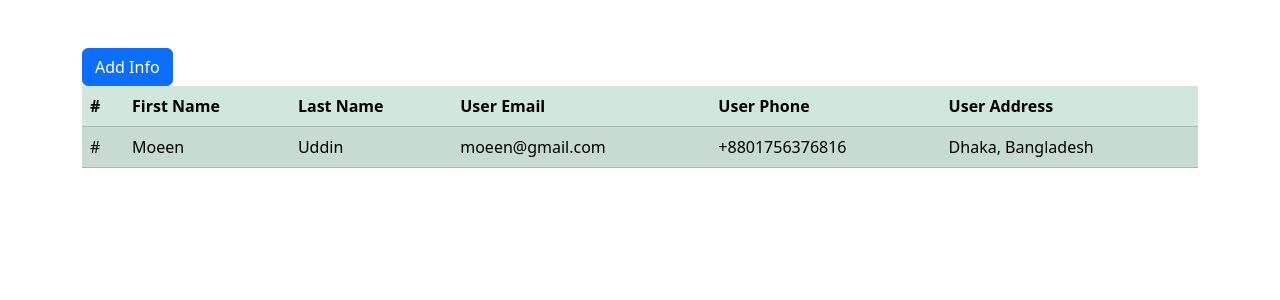
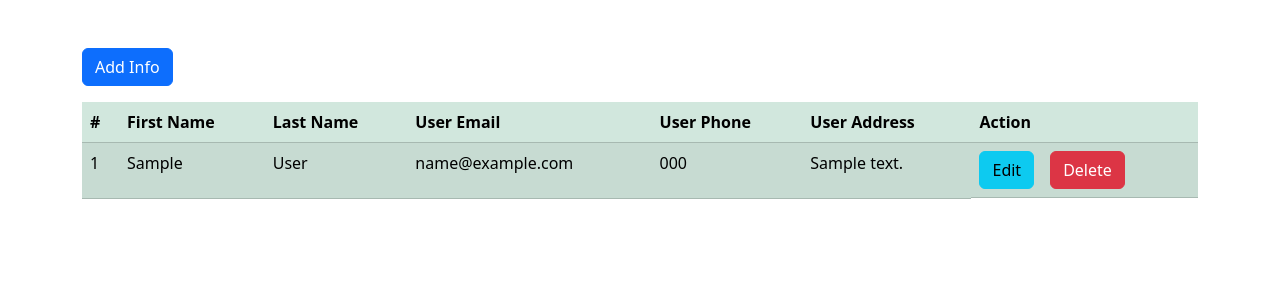
Before and after one commit to moeen-dev/Attachment, a PHP site: page / in a window 1280 px wide. Shown: the part 56-356 px from the top of the page. Run offline with PHP 8.4, Linux system fonts and the light colour scheme; tables that the repository leaves empty or names only in its code hold one stand-in row (values such as "Sample post").

Commit message:
Update: show data on index or home from database

```diff
--- a/php task 05/index.php
+++ b/php task 05/index.php
@@ -1,3 +1,6 @@
+<?php
+include_once "controller/db.php";
+?>
 <!DOCTYPE html>
 <html lang="en">
 
@@ -9,7 +12,7 @@
 
     <div class="container mt-5">
 
-        <a href="add-info.php" class="btn btn-primary">Add Info</a>
+        <a href="add-info.php" class="btn btn-primary mb-3">Add Info</a>
         <div class="row">
             <div class="col-lg-12">
                 <table class="table table-success table-striped">
@@ -21,17 +24,39 @@
                             <th scope="col">User Email</th>
                             <th scope="col">User Phone</th>
                             <th scope="col">User Address</th>
+                            <th scope="col">Action</th>
                         </tr>
                     </thead>
                     <tbody>
-                        <tr>
-                            <td scope="row">#</td>
-                            <td>Moeen</td>
-                            <td>Uddin</td>
-                            <td>moeen@gmail.com</td>
-                            <td>+8801756376816</td>
-                            <td>Dhaka, Bangladesh</td>
-                        </tr>
+                        <?php
+                        $count = 1;
+                        $sql = "SELECT * FROM `users` ORDER BY `first_name` ASC";
+
+                        $query = $conn->query($sql);
+
+                        if ($query->num_rows > 0) {
+                            while ($user = $query->fetch_assoc()) {
+                        ?>
+                                <tr>
+                                    <td scope="row"><?php echo $count++; ?></td>
+                                    <td><?php echo $user['first_name']; ?></td>
+                                    <td><?php echo $user['last_name']; ?></td>
+                                    <td><?php echo $user['email']; ?></td>
+                                    <td><?php echo $user['phone_number']; ?></td>
+                                    <td><?php echo $user['address']; ?></td>
+                                    <td class="d-flex gap-3">
+                                        <a href="#" class="btn btn-info">Edit</a>
+                                        <form action="">
+                                            <input type="hidden" name="id" value="">
+                                            <button name="delete" class="btn btn-danger" onclick="return confirm('Do you want to delete it?') ">Delete</button>
+                                        </form>
+                                    </td>
+                                </tr>
+                        <?php
+                            }
+                        }
+                        ?>
+
                     </tbody>
                 </table>
             </div>
```
